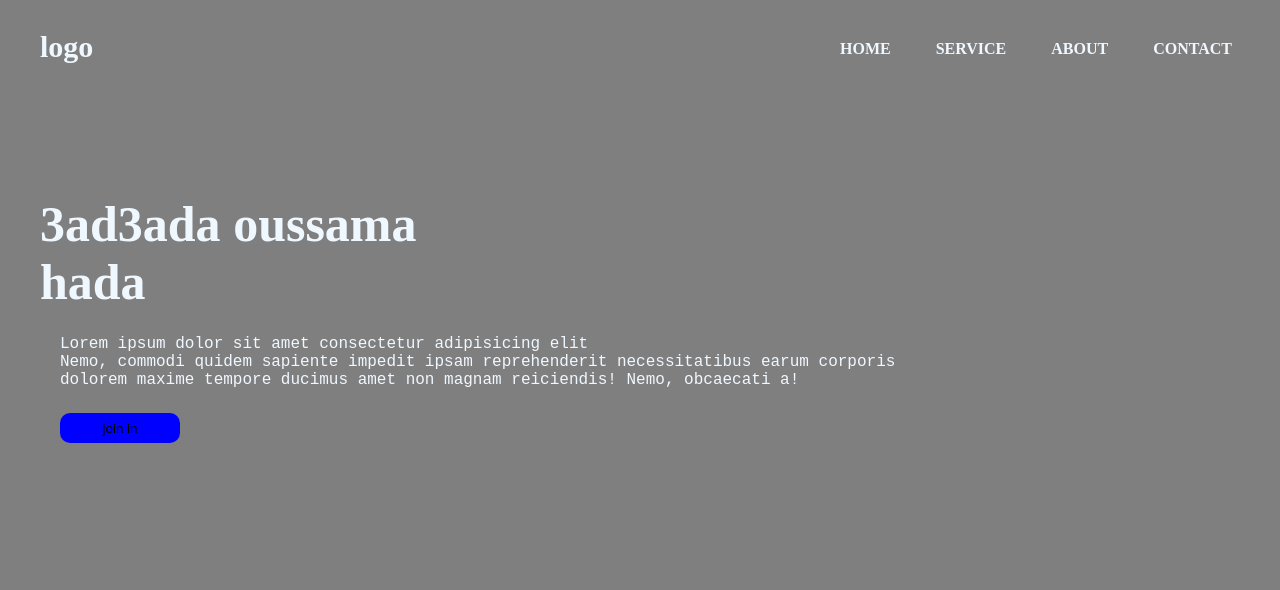
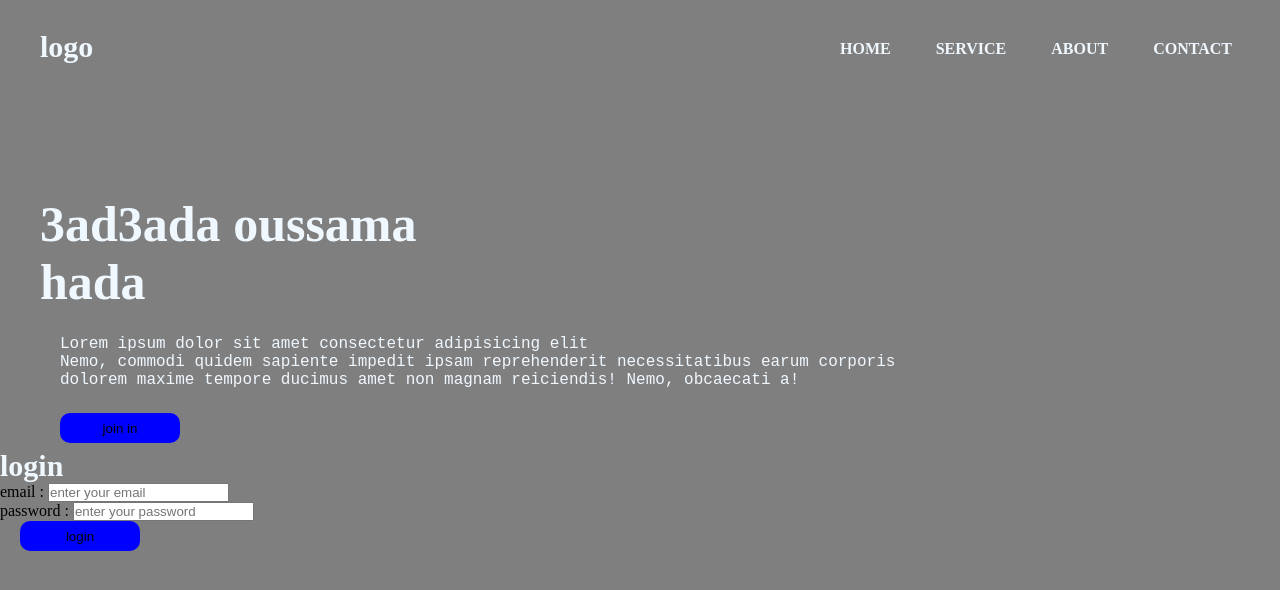
Before and after one commit to Oussama-lasri/test, a plain HTML site: page index.html in a window 1280 px wide. Drawn offline with Linux system fonts and the light colour scheme.

Commit message:
modifier

```diff
--- a/index.html
+++ b/index.html
@@ -26,12 +26,12 @@
                 <br> dolorem maxime tempore ducimus amet non magnam reiciendis! Nemo, obcaecati a!</p>
                 <button><a href ="#">join in </a></button>
         </div>
-       <!--<div class="form">
+       <div class="form">
             <h2>login</h2>
             <label>email : </label><input type="email" placeholder="enter your email"/><br>
             <label>password : </label><input type="password" placeholder="enter your password"/><br>
             <button id="btn2" ><a href="#">login</a></button>
-        </div>-->
+        </div>
     </div>
 
 
```
